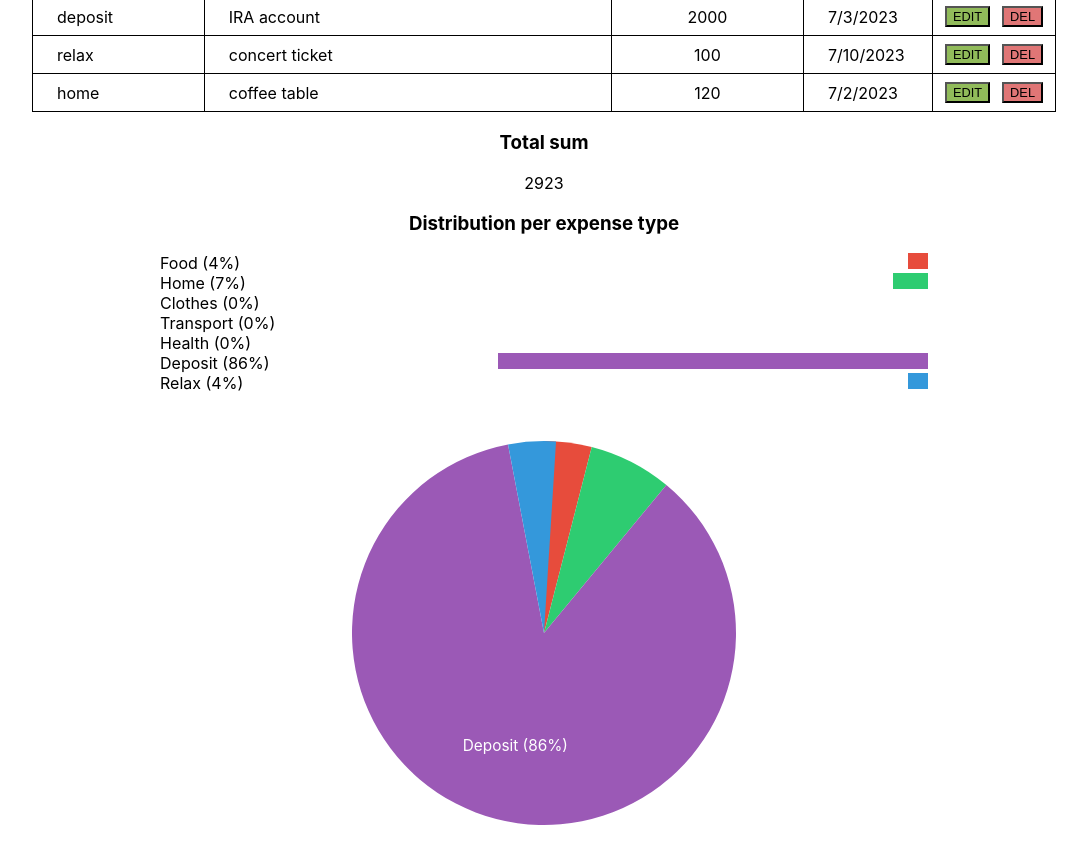
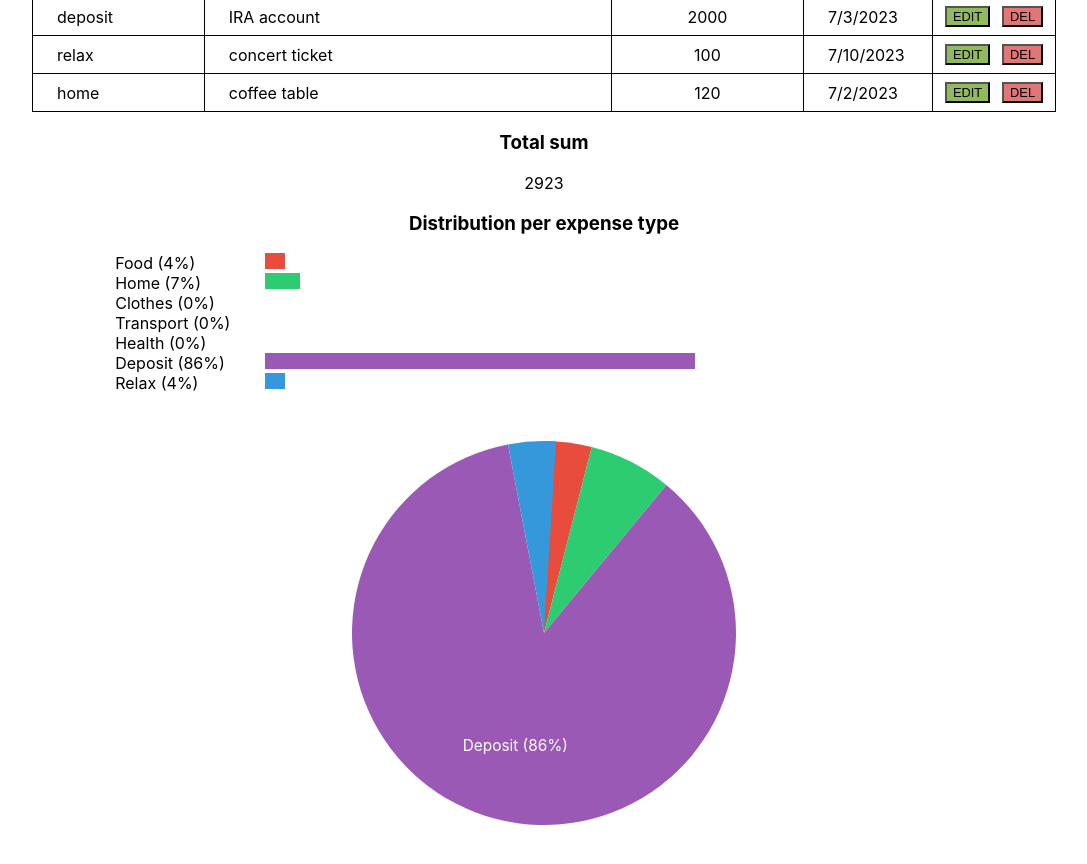
Before and after one commit to t-anpilov/expenses, a React (Create React App) app: page / in a window 1280 px wide. Shown: the part 380-1244 px from the top of the page, without its empty margins (96-1183 px from the left). Built offline with nearby package versions, Linux system fonts and the light colour scheme.

Commit message:
changed bars orientaion

```diff
--- a/src/App.css
+++ b/src/App.css
@@ -162,11 +162,16 @@ header {
 }
 
 .statsContainer {
-  width: 60%;
+  width: 67%;
   margin: 10px auto 0;
 }
 
 .statisticLine {
   display: flex;
-  justify-content: space-between;
+  justify-content: left;
 }
+
+.statisticLineText {
+  text-align: left;
+  width: 150px;
+}
--- a/src/components/Statistic.tsx
+++ b/src/components/Statistic.tsx
@@ -56,7 +56,7 @@ export const Statistics = (props: statisticsProps) => {
 
         return (
             <div key={stats.name} className="statisticLine">
-                <div>
+                <div className="statisticLineText">
                     <span>{capitalize(stats.name)} </span>
 
                     <span>({stats.percent}%) </span>
```
